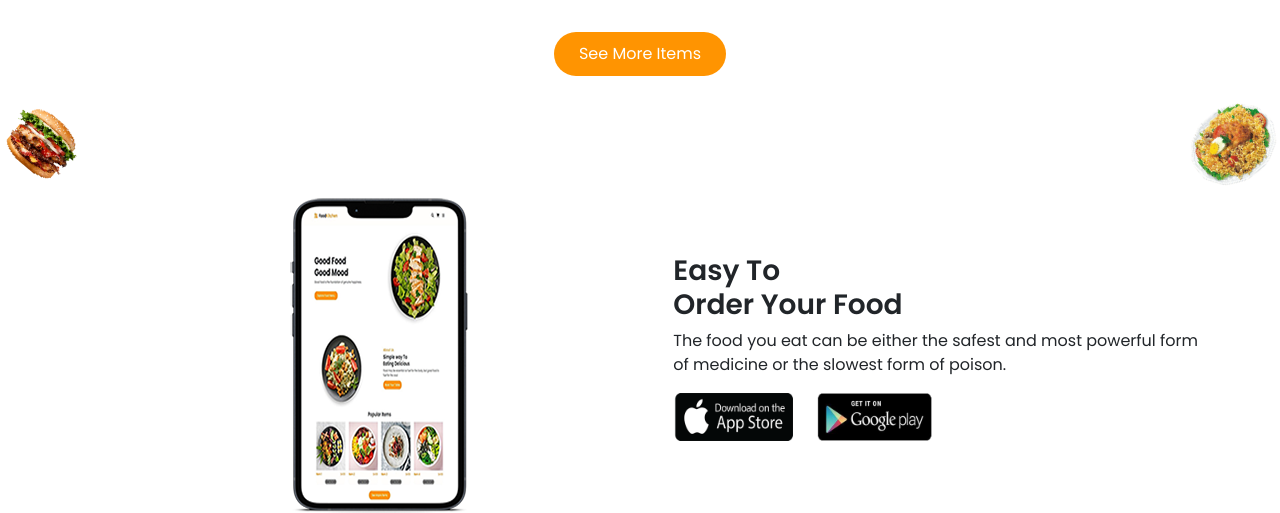
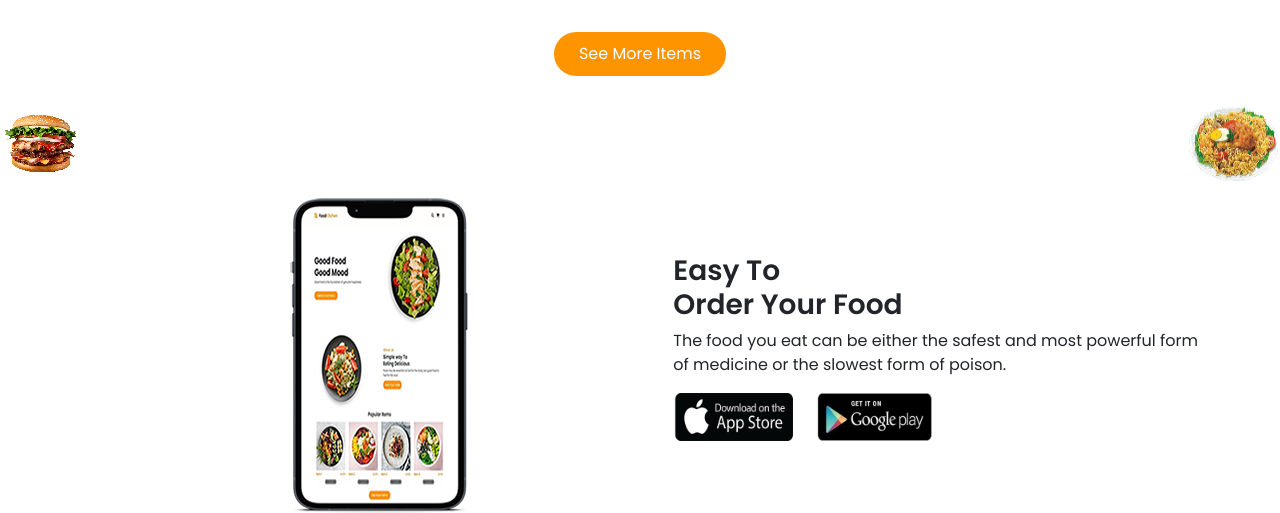
Before and after one commit to mminhajulislamm/foodkitchen, a plain HTML site: page index.html in a window 1280 px wide. Shown: the part 1397-1910 px from the top of the page. Drawn offline with nearby package versions, Linux system fonts and the light colour scheme.

Commit message:
Update style.css

```diff
--- a/style.css
+++ b/style.css
@@ -174,12 +174,10 @@ img{
 	margin-top: 30px;
 }
 .img-corner .left-img{
-	transform: translateX(-20px);
-	transform: rotate(40deg);
+
 }
 .img-corner .right-img{
-	transform: translateX(20px);
-	transform: rotate(-40deg);
+
 }
 .order-details{
 	display: flex;
```
